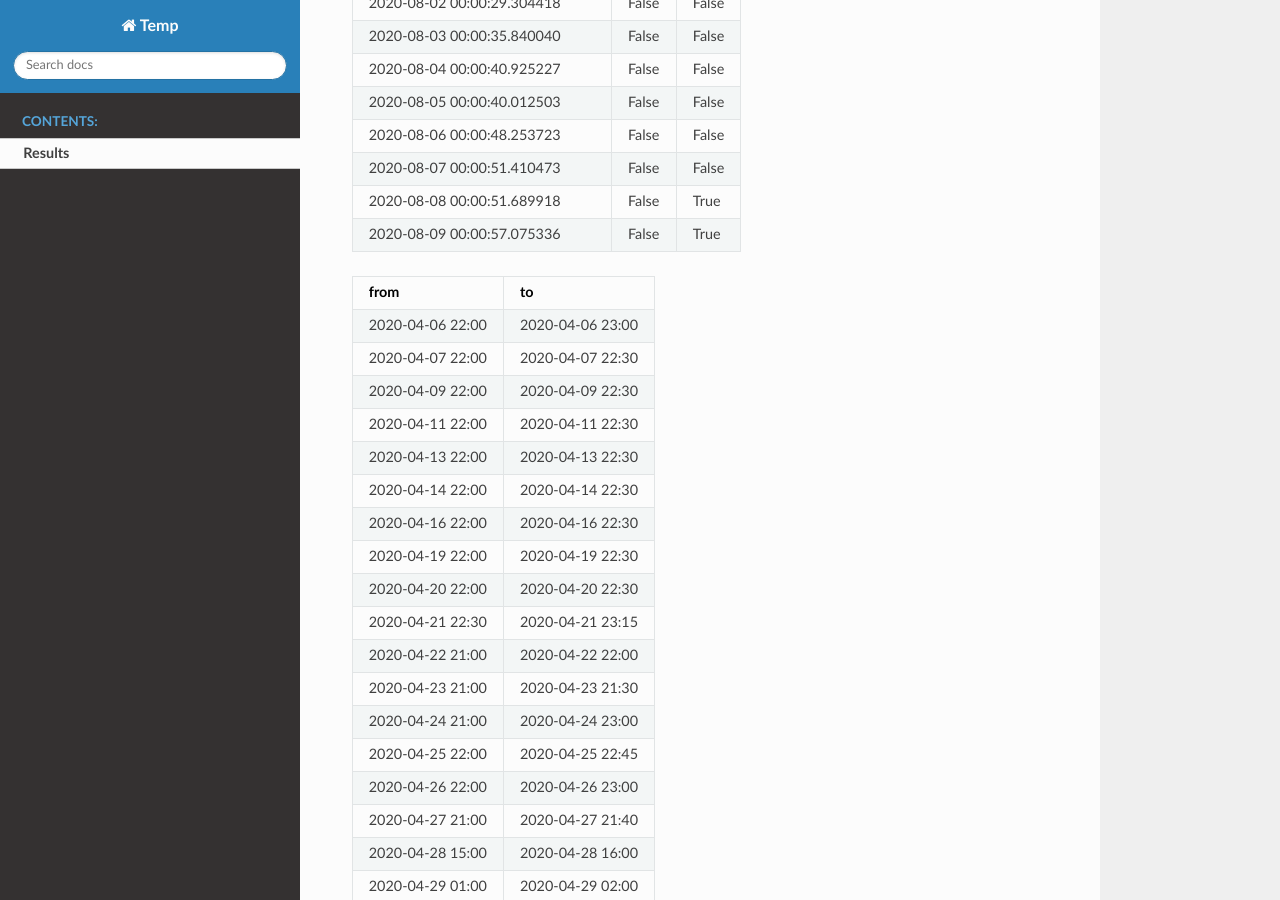
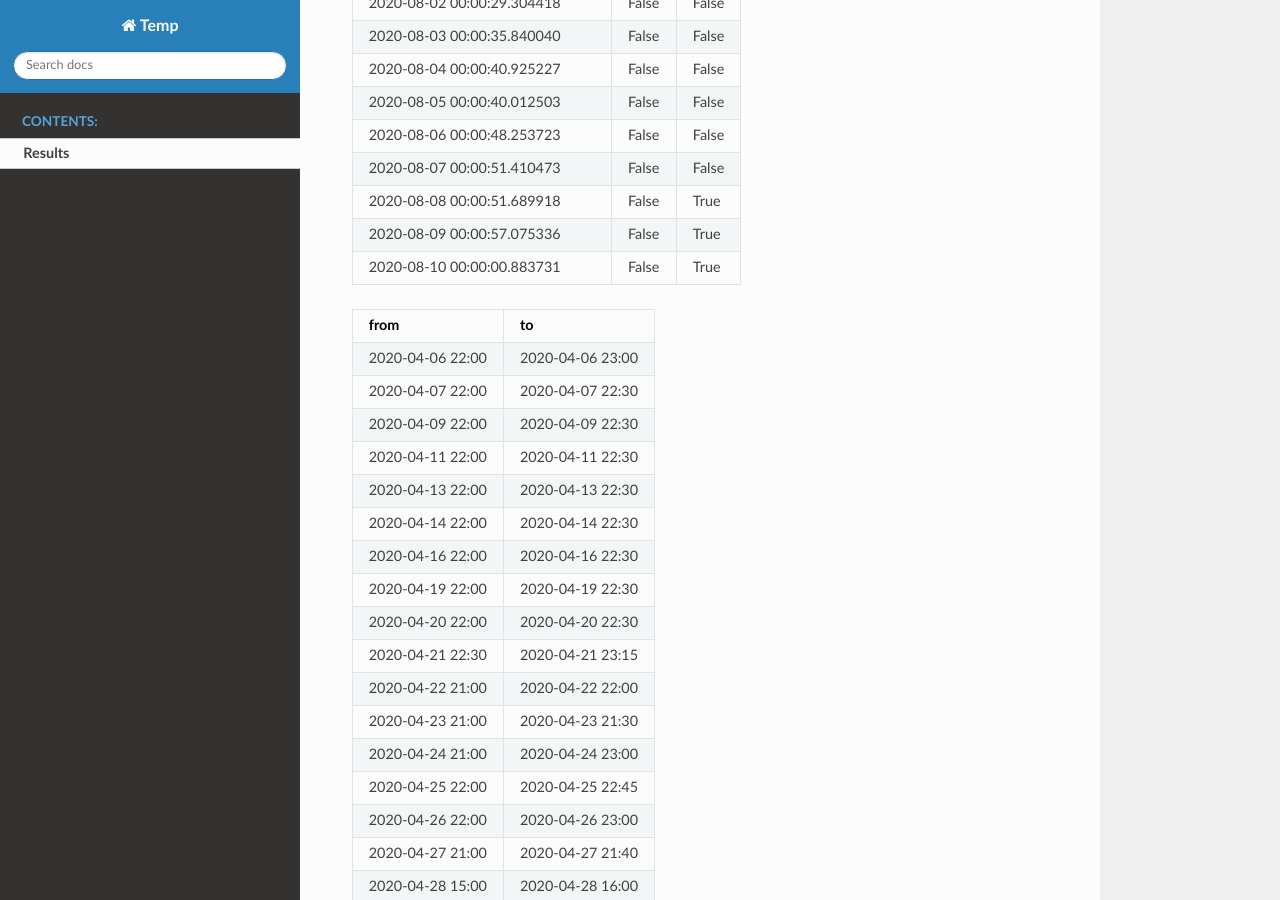
Before and after one commit to shlomow/queries-results, a Sphinx documentation site: the page built from source/results.rst, in a window 1280 px wide and 900 px high, scrolled down 3665 px. Built offline with Sphinx 7.4.7 and the Read the Docs theme 2.0.0, drawn with Linux system fonts in a browser that asks for light colours.

Commit message:
update results

```diff
--- a/source/results.rst
+++ b/source/results.rst
@@ -120,6 +120,7 @@ fifth experiment: 24.07.2020
    2020-08-07 00:00:51.410473, False, False
    2020-08-08 00:00:51.689918, False, True
    2020-08-09 00:00:57.075336, False, True
+   2020-08-10 00:00:00.883731, False, True
 
 .. csv-table::
    :header: "from", "to"
```
Also changed, not shown: results.json (+1 -1 lines).
